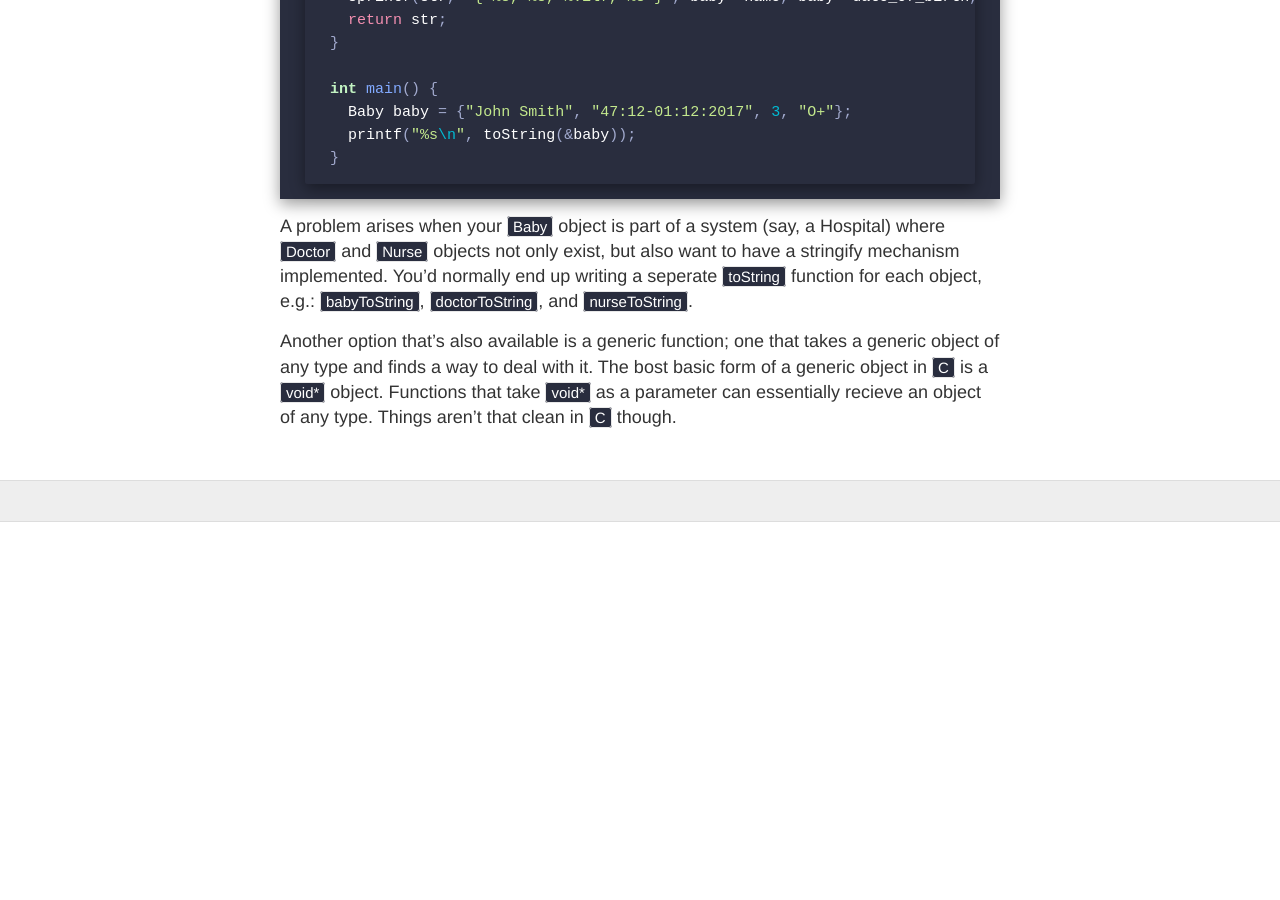
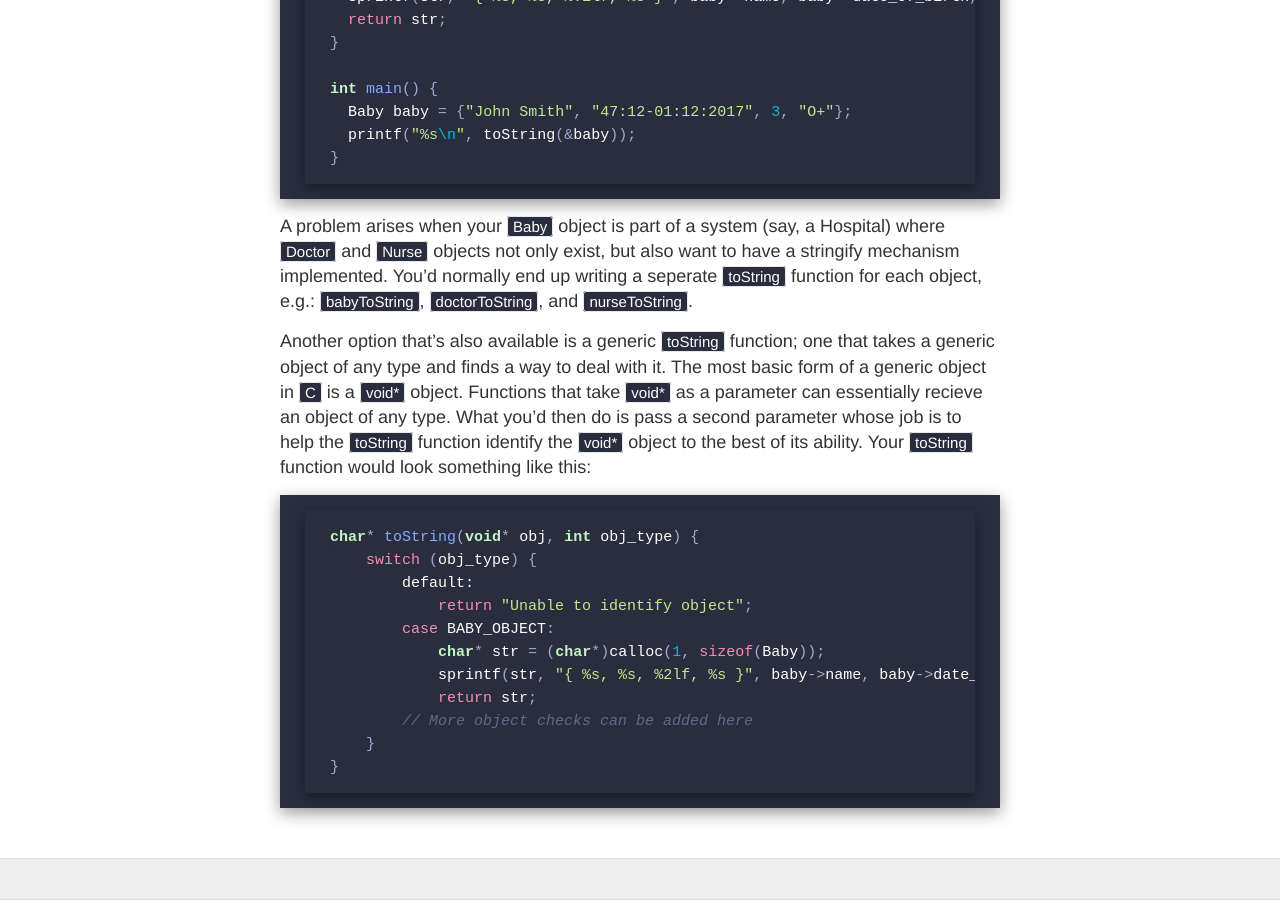
Before and after one commit to IQDevs/blog, a Jekyll site: the page built from _posts/2018-03-14-Object Oriented Programming in C.markdown, in a window 1280 px wide and 900 px high, scrolled down 1652 px. Built offline with Jekyll 4.4.1, drawn with Linux system fonts in a browser that asks for light colours; nearby versions of some CDN libraries; comment, search, counter and statistics services are not loaded; before the commit the page ends 2174 px from its top, so only the background shows below that.

Commit message:
Update 2018-03-14-Object Oriented Programming in C.markdown

````diff
--- a/_posts/2018-03-14-Object Oriented Programming in C.markdown
+++ b/_posts/2018-03-14-Object Oriented Programming in C.markdown
@@ -55,4 +55,18 @@ int main() {
 
 A problem arises when your `Baby` object is part of a system (say, a Hospital) where `Doctor` and `Nurse` objects not only exist, but also want to have a stringify mechanism implemented. You'd normally end up writing a seperate `toString` function for each object, e.g.: `babyToString`, `doctorToString`, and `nurseToString`.
 
-Another option that's also available is a generic function; one that takes a generic object of any type and finds a way to deal with it. The bost basic form of a generic object in `C` is a `void*` object. Functions that take `void*` as a parameter can essentially recieve an object of any type. Things aren't that clean in `C` though.
+Another option that's also available is a generic `toString` function; one that takes a generic object of any type and finds a way to deal with it. The most basic form of a generic object in `C` is a `void*` object. Functions that take `void*` as a parameter can essentially recieve an object of any type. What you'd then do is pass a second parameter whose job is to help the `toString` function identify the `void*` object to the best of its ability. Your `toString` function would look something like this:
+
+```c
+char* toString(void* obj, int obj_type) {
+    switch (obj_type) {
+        default:
+            return "Unable to identify object";
+        case BABY_OBJECT:
+            char* str = (char*)calloc(1, sizeof(Baby));
+            sprintf(str, "{ %s, %s, %2lf, %s }", baby->name, baby->date_of_birth, baby->weight, baby->blood_type);
+            return str;
+        // More object checks can be added here
+    }
+}
+```
````
